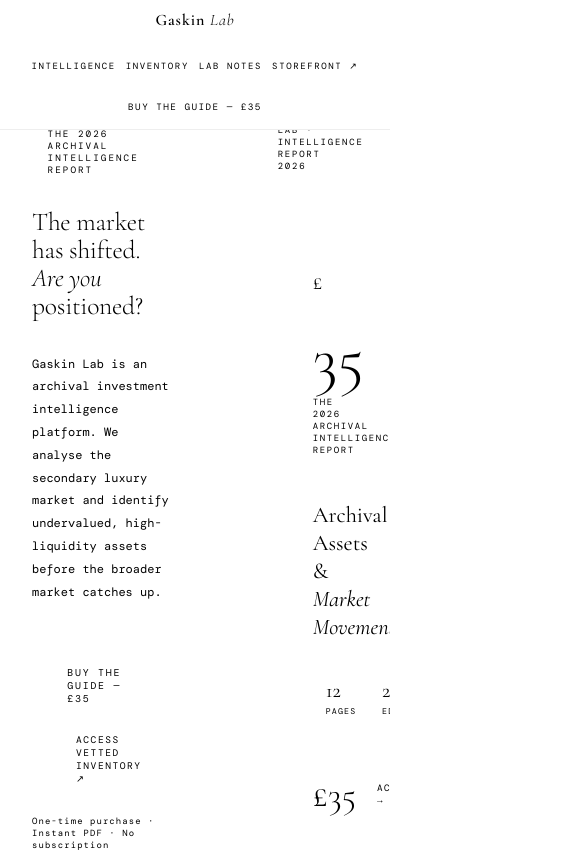
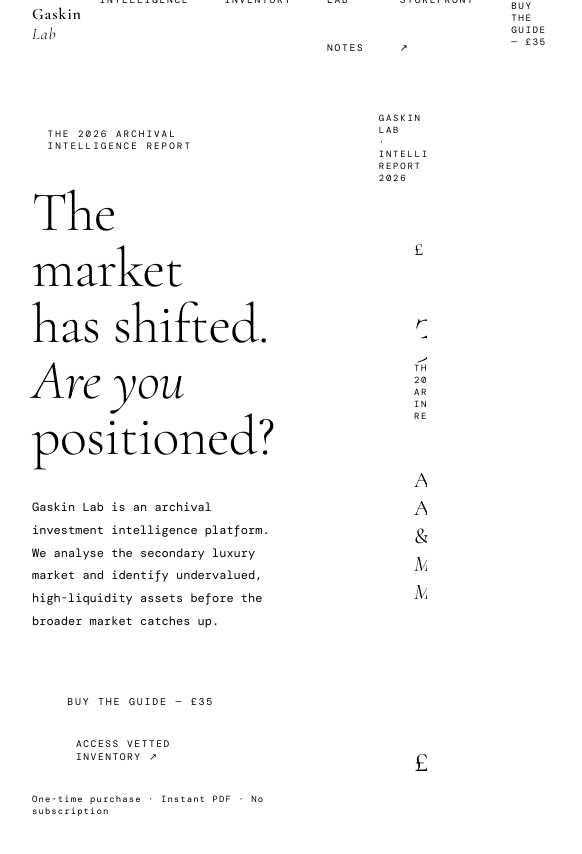
Before and after one commit to livgaz/gaskin-vault-launch, a plain HTML site: page index.html in a window 390 px wide. Shown: the top 854 px of the page, 582 px wide, since content can reach past the window. Drawn offline with nearby package versions, Linux system fonts and the light colour scheme; a web font is replaced by a local one.

Commit message:
Delete mobile styles from index.html
Removed media queries for mobile responsiveness.

```diff
--- a/index.html
+++ b/index.html
@@ -348,57 +348,6 @@
 .f-links a { font-size: .56rem; letter-spacing: .14em; text-transform: uppercase; text-decoration: none; color: var(--faint); transition: color .18s; }
 .f-links a:hover { color: var(--ink); }
 .f-copy { font-size: .52rem; letter-spacing: .1em; color: var(--faint); }
-@media only screen and (max-width: 600px) {
-    /* 1. Prevent the "Side-to-Side" wobble */
-    html, body {
-        overflow-x: hidden !important;
-        width: 100% !important;
-        position: relative !important;
-    }
-
-    /* 2. Fix the Header (The overlapping text) */
-    .sys-bar {
-        position: fixed !important;
-        top: 0 !important;
-        left: 0 !important;
-        width: 100% !important;
-        height: auto !important;
-        background: #ffffff !important;
-        flex-direction: column !important;
-        z-index: 10000 !important;
-        padding: 10px 0 !important;
-        border-bottom: 1px solid #eee !important;
-    }
-
-    .sys-nav {
-        margin-top: 8px !important;
-        gap: 2px !important;
-    }
-
-    .sys-nav a {
-        font-size: 9px !important;
-        padding: 4px !important;
-    }
-
-    /* 3. Push the main content down below the fixed header */
-    .container, main, #main-content {
-        padding-top: 140px !important;
-        width: 95% !important;
-        margin: 0 auto !important;
-        display: block !important;
-    }
-
-    /* 4. Fix giant text and images from breaking the layout */
-    .page-h, h1 {
-        font-size: 1.6rem !important;
-        line-height: 1.1 !important;
-        word-wrap: break-word !important;
-    }
-
-    img {
-        max-width: 100% !important;
-        height: auto !important;
-    }
 </style>
 </head>
 <body>
```
